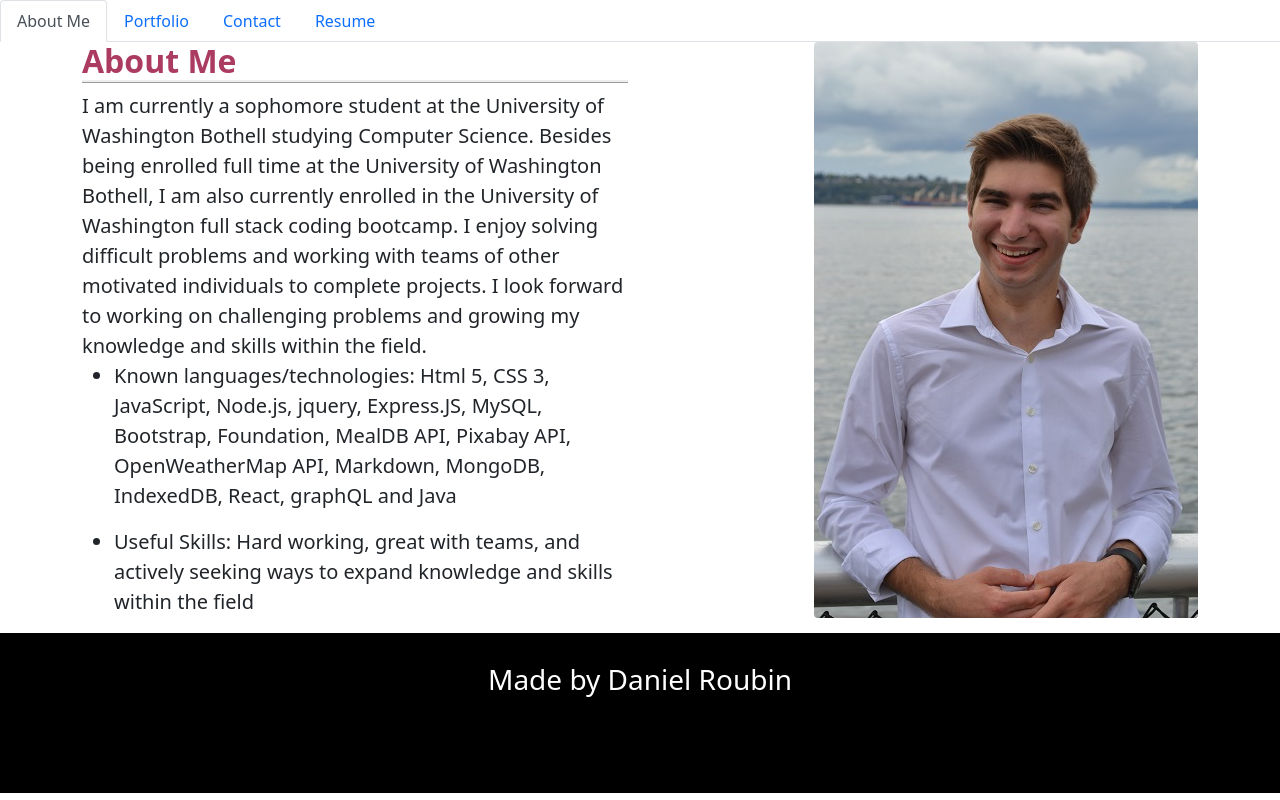
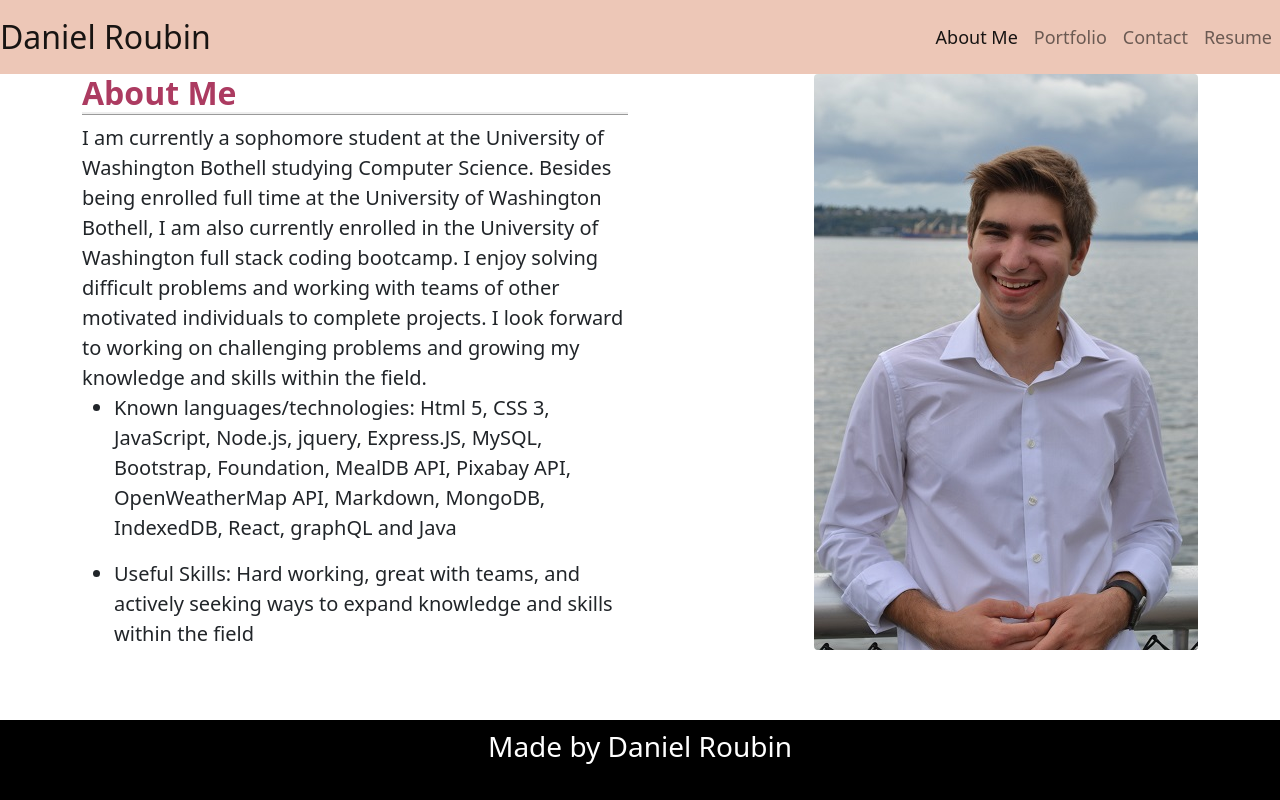
Before and after one commit to DannyRoubin/react-portfolio, a React (Create React App) app: page / in a window 1280 px wide. Built offline with nearby package versions, Linux system fonts and the light colour scheme.

Commit message:
navbar is almost finished and footer is fixed up

```diff
--- a/src/components/Footer.js
+++ b/src/components/Footer.js
@@ -4,7 +4,14 @@ import { Box } from "./FooterStyles";
 const Footer = () => {
   return (
     <Box>
-      <h3 style={{ color: "white", textAlign: "center", marginTop: "-50px" }}>
+      <h3
+        style={{
+          color: "white",
+          textAlign: "center",
+          marginTop: "-50px",
+          paddingTop: "60px",
+        }}
+      >
         Made by Daniel Roubin
       </h3>
     </Box>
--- a/src/components/FooterStyles.js
+++ b/src/components/FooterStyles.js
@@ -1,11 +1,12 @@
 import styled from "styled-components";
 
 export const Box = styled.div`
-  padding: 80px 60px;
+  padding: 0px 60px;
   background: black;
+  position: fixed;
   bottom: 0;
   width: 100%;
-
+  height: 80px;
   @media (max-width: 1000px) {
     padding: 70px 30px;
   }
--- /dev/null
+++ b/src/components/NavTabs.css
@@ -0,0 +1,7 @@
+nav {
+  background-color: #edc7b7;
+}
+
+.navbarSections {
+  flex-flow: row-reverse;
+}
--- a/src/components/NavTabs.js
+++ b/src/components/NavTabs.js
@@ -1,22 +1,45 @@
 import React from "react";
+import {} from "./NavTabs.css";
 
 // Here we are using object destructuring assignment to pluck off our variables from the props object
 // We assign them to their own variable names
 function NavTabs({ currentPage, handlePageChange }) {
   return (
-    <ul className="nav nav-tabs">
-      <li className="nav-item">
+    <nav class="navbar navbar-expand-lg navbar-light">
+      <a
+        style={{ fontSize: "xx-large" }}
+        class=" navbar-brand navbarSections"
+        href="#aboutme"
+      >
+        Daniel Roubin
+      </a>
+      <button
+        class="navbar-toggler"
+        type="button"
+        data-toggle="collapse"
+        data-target="#navbarNav"
+        aria-controls="navbarNav"
+        aria-expanded="false"
+        aria-label="Toggle navigation"
+      >
+        <span class="navbar-toggler-icon"></span>
+      </button>
+      <div class="collapse navbar-collapse navbarSections" id="navbarNav">
+        <ul className="navbar-nav">
+          <li style={{ fontSize: "large" }} className="nav-item">
             <a
               href="#aboutme"
               onClick={() => handlePageChange("AboutMe")}
               // This is a conditional (ternary) operator that checks to see if the current page is "AboutMe"
               // If it is, we set the current page to 'nav-link-active', otherwise we set it to 'nav-link'
-          className={currentPage === "AboutMe" ? "nav-link active" : "nav-link"}
+              className={
+                currentPage === "AboutMe" ? "nav-link active" : "nav-link"
+              }
             >
               About Me
             </a>
           </li>
-      <li className="nav-item">
+          <li style={{ fontSize: "large" }} className="nav-item">
             <a
               href="#portfolio"
               onClick={() => handlePageChange("Portfolio")}
@@ -28,27 +51,33 @@ function NavTabs({ currentPage, handlePageChange }) {
               Portfolio
             </a>
           </li>
-      <li className="nav-item">
+          <li style={{ fontSize: "large" }} className="nav-item">
             <a
               href="#contact"
               onClick={() => handlePageChange("Contact")}
               // Check to see if the currentPage is `Contact`, and if so we use the active link class from bootstrap. Otherwise, we set it to a normal nav-link
-          className={currentPage === "Contact" ? "nav-link active" : "nav-link"}
+              className={
+                currentPage === "Contact" ? "nav-link active" : "nav-link"
+              }
             >
               Contact
             </a>
           </li>
-      <li className="nav-item">
+          <li style={{ fontSize: "large" }} className="nav-item">
             <a
               href="#resume"
               onClick={() => handlePageChange("Resume")}
               // Check to see if the currentPage is `Resume`, and if so we use the active link class from bootstrap. Otherwise, we set it to a normal nav-link
-          className={currentPage === "Resume" ? "nav-link active" : "nav-link"}
+              className={
+                currentPage === "Resume" ? "nav-link active" : "nav-link"
+              }
             >
               Resume
             </a>
           </li>
         </ul>
+      </div>
+    </nav>
   );
 }
 
```
Lines whose indentation alone changed are shown as unchanged.
